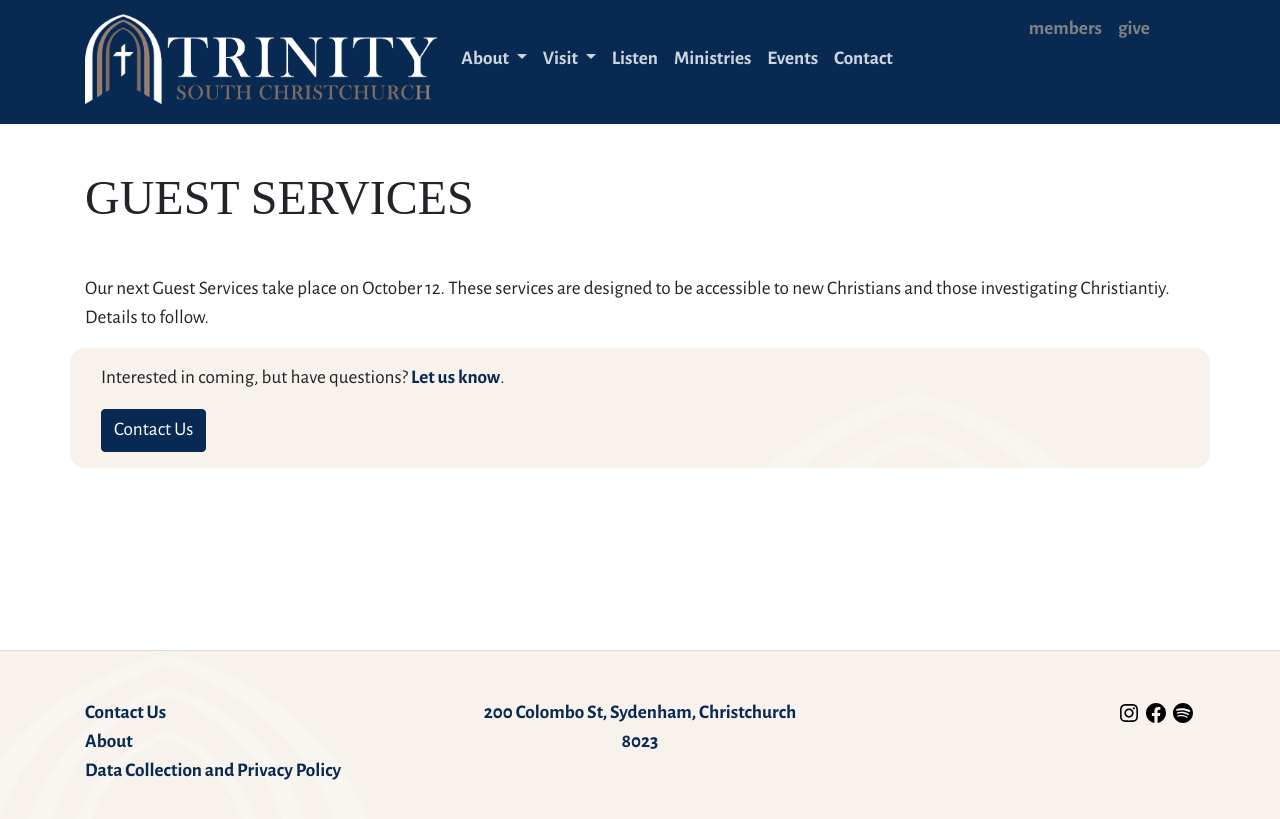
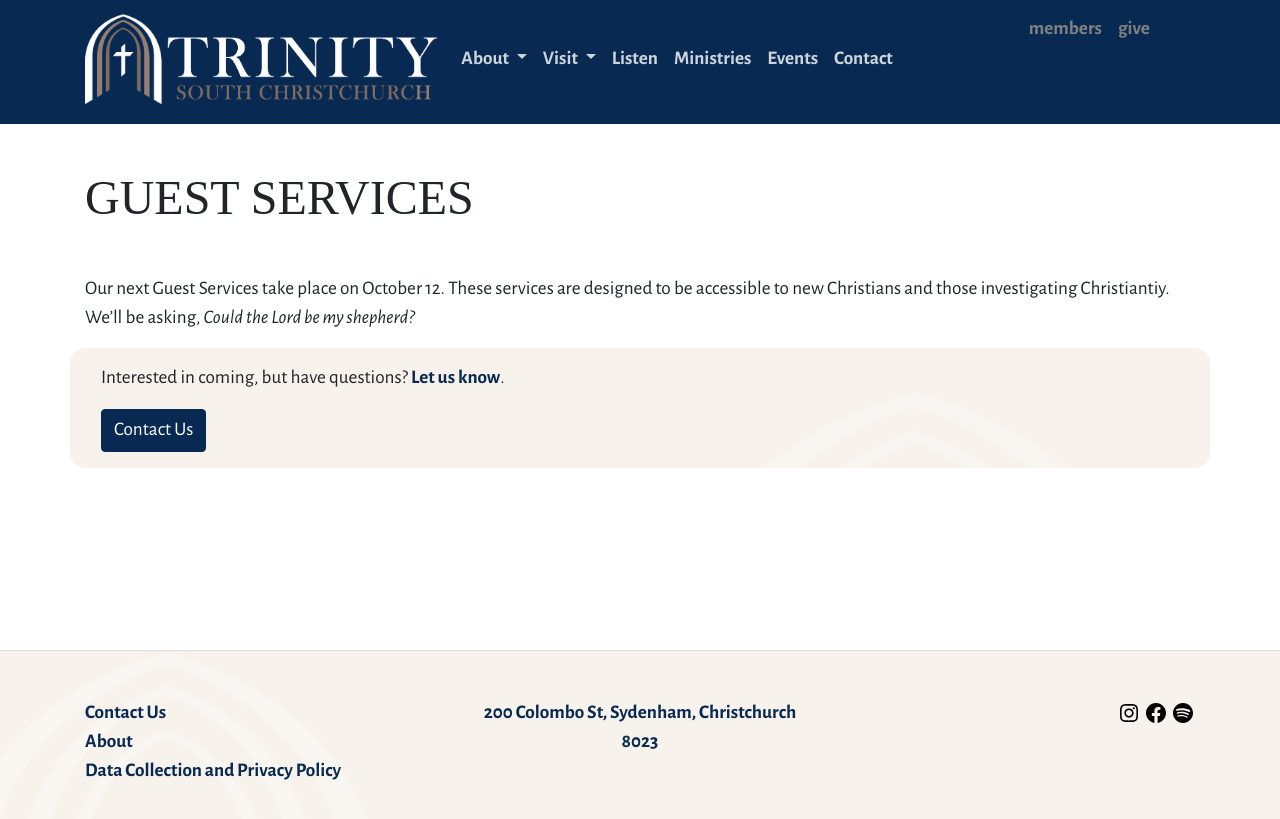
Before and after one commit to trinitysc/jekyll-blog, a Jekyll site: the page built from _events/guest-service.md, in a window 1280 px wide. Shown: the top 819 px of the page. Built offline with Jekyll 4.4.1, drawn with Linux system fonts in a browser that asks for light colours.

Commit message:
Update guest-service.md

```diff
--- a/_events/guest-service.md
+++ b/_events/guest-service.md
@@ -5,5 +5,6 @@
 date: 2025-10-12
 ---
 
-Our next Guest Services take place on October 12. These services are designed to be accessible to new Christians and those investigating Christiantiy. Details to follow.
+Our next Guest Services take place on October 12. These services are designed to be accessible to new Christians and those investigating Christiantiy.
+We'll be asking, _Could the Lord be my shepherd?_
 <!--excerpt end-->
```
